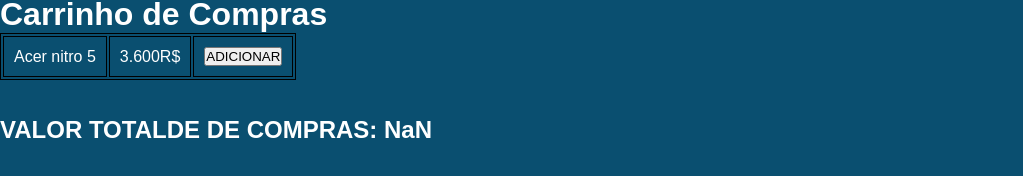
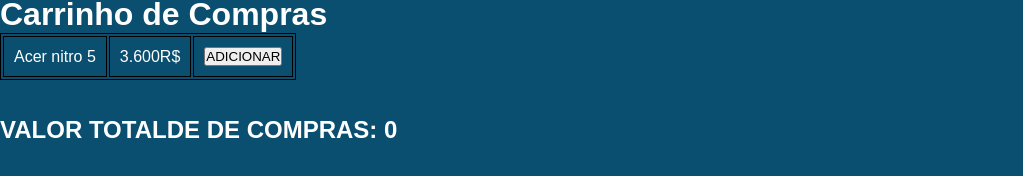
Before and after one commit to jose-carlos-code/Estudos-React, a React (Create React App) app: page / in a window 1280 px wide. Shown: the part 212-388 px from the top of the page, without its empty margins (0-1023 px from the left). Built offline with nearby package versions, Linux system fonts and the light colour scheme.

Commit message:
Correção do bug do carrinho de compras que eu fiz para teste

```diff
--- a/src/components/Carrinho.js
+++ b/src/components/Carrinho.js
@@ -1,6 +1,11 @@
 import React, {Component} from "react";
 import './Main.css';
 export default class Carrinho extends Component{
+
+    constructor(){
+        super();//chamando o construtor da super classe
+        this.precoAtual = 0;
+    }
 
     state = {
         qtd: 0,
@@ -10,12 +15,11 @@
     adicionaProduto = (e) => {
         const preco = e.target.value;
         this.setState({
-            precoTotal: preco
+            precoTotal: Number(preco)
         });
     }
 
     render(){
-        let precoAtual;
         let produtos = {
           nitro5:
             {
@@ -24,8 +28,7 @@
             }
         }
         const {precoTotal} = this.state;
-        precoAtual += Number(precoTotal);
-        console.log(precoAtual);
+        this.precoAtual += precoTotal;
         return(
             <div>
                 <h1>Carrinho de Compras</h1>
@@ -38,7 +41,7 @@
                 </table>
                 <br/>
                 <br/>
-                <h2>VALOR TOTALDE DE COMPRAS: {precoAtual}</h2>
+                <h2>VALOR TOTALDE DE COMPRAS: {this.precoAtual}</h2>
             </div>
         );
     };
```
